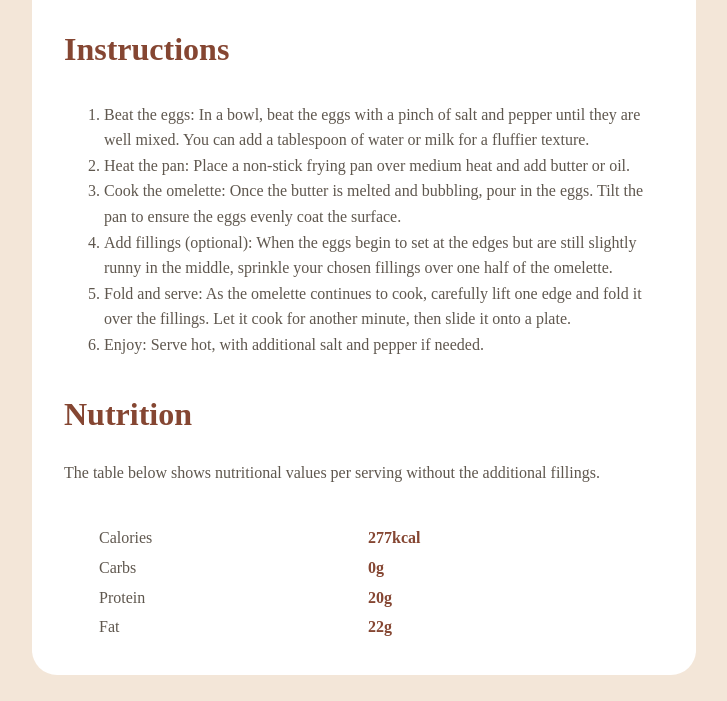
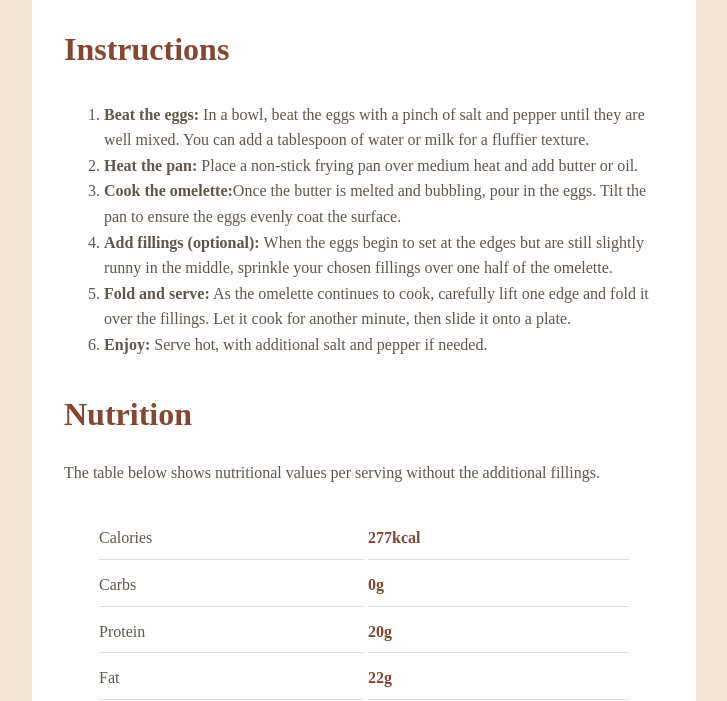
Before and after one commit to elic4vet/recipe-page-main, a plain HTML site: page index.html in a window 1280 px wide. Shown: the part 872-1573 px from the top of the page, without its empty margins (276-1003 px from the left). Drawn offline with Linux system fonts and the light colour scheme.

Commit message:
Update index.html

```diff
--- a/index.html
+++ b/index.html
@@ -21,16 +21,16 @@
     <section class="preparation">
       <h3 class="prep__header">Preparation time</h3>
       <ul class="prep__steps">
-      <li>Total: Approximately 10 minutes</li>
-      <li>Preparation: 5 minutes</li>
-      <li>Cooking: 5 minutes
+        <li><span class="bold">Total:</span> Approximately 10 minutes</li>
+        <li><span class="bold">Preparation:</span> 5 minutes</li>
+        <li><span class="bold">Cooking:</span> 5 minutes
         </li>
       </ul>
     </section>
 
     <section class="igredients">
       <h2>Ingredients</h2>
-  <ul>
+      <ul class="ingredients__list">
         <li>2-3 large eggs</li>
         <li>Salt, to taste</li>
         <li>Pepper, to taste</li>
@@ -42,16 +42,21 @@
     <section class="instructions">
       <h2>Instructions</h2>
       <ol>
-      <li>Beat the eggs: In a bowl, beat the eggs with a pinch of salt and pepper until they are well mixed.
+        <li><span class="bold">Beat the eggs:</span> In a bowl, beat the eggs with a pinch of salt and pepper until they
+          are well mixed.
           You can add a tablespoon of water or milk for a fluffier texture.</li>
-      <li>Heat the pan: Place a non-stick frying pan over medium heat and add butter or oil.</li>
-      <li>Cook the omelette: Once the butter is melted and bubbling, pour in the eggs. Tilt the pan to ensure
+        <li><span class="bold">Heat the pan:</span> Place a non-stick frying pan over medium heat and add butter or oil.
+        </li>
+        <li><span class="bold">Cook the omelette:</span>Once the butter is melted and bubbling, pour in the eggs. Tilt
+          the pan to ensure
           the eggs evenly coat the surface.</li>
-      <li>Add fillings (optional): When the eggs begin to set at the edges but are still slightly runny in the
+        <li><span class="bold"> Add fillings (optional): </span> When the eggs begin to set at the edges but are still
+          slightly runny in the
           middle, sprinkle your chosen fillings over one half of the omelette.</li>
-      <li>Fold and serve: As the omelette continues to cook, carefully lift one edge and fold it over the
+        <li><span class="bold"> Fold and serve:</span> As the omelette continues to cook, carefully lift one edge and
+          fold it over the
           fillings. Let it cook for another minute, then slide it onto a plate.</li>
-      <li>Enjoy: Serve hot, with additional salt and pepper if needed.</li>
+        <li><span class="bold"> Enjoy:</span> Serve hot, with additional salt and pepper if needed.</li>
       </ol>
     </section>
 
@@ -59,22 +64,42 @@
       <h2>Nutrition</h2>
       <p>The table below shows nutritional values per serving without the additional fillings.</p>
       <table>
-      <tr>
-        <th>Calories</th>
-        <td><span class="calories">277kcal</span></td>
+        <tr class="firstLine">
+          <th>Calories
+            <hr>
+          </th>
+          <td><span class="calories">277kcal
+              <hr>
+            </span></td>
         </tr>
-      <tr>
-        <th>Carbs</th>
-        <td><span class="carbs">0g</span></td>
+
+        <tr class="secondLine">
+          <th>Carbs
+            <hr>
+          </th>
+          <td><span class="carbs">0g
+              <hr>
+            </span></td>
         </tr>
-      <tr>
-        <th>Protein</th>
-        <td><span class="protein">20g</span></td>
+
+        <tr class="thirdLine">
+          <th>Protein
+            <hr>
+          </th>
+          <td><span class="protein">20g
+              <hr>
+            </span></td>
         </tr>
-      <tr>
-        <th>Fat</th>
-        <td><span class="fat">22g</span></td>
+
+        <tr class="fourthLine">
+          <th>Fat
+            <hr>
+          </th>
+          <td><span class="fat">22g
+              <hr>
+            </span></td>
         </tr>
+
       </table>
     </section>
   </div>
```
Lines whose indentation alone changed are shown as unchanged.
